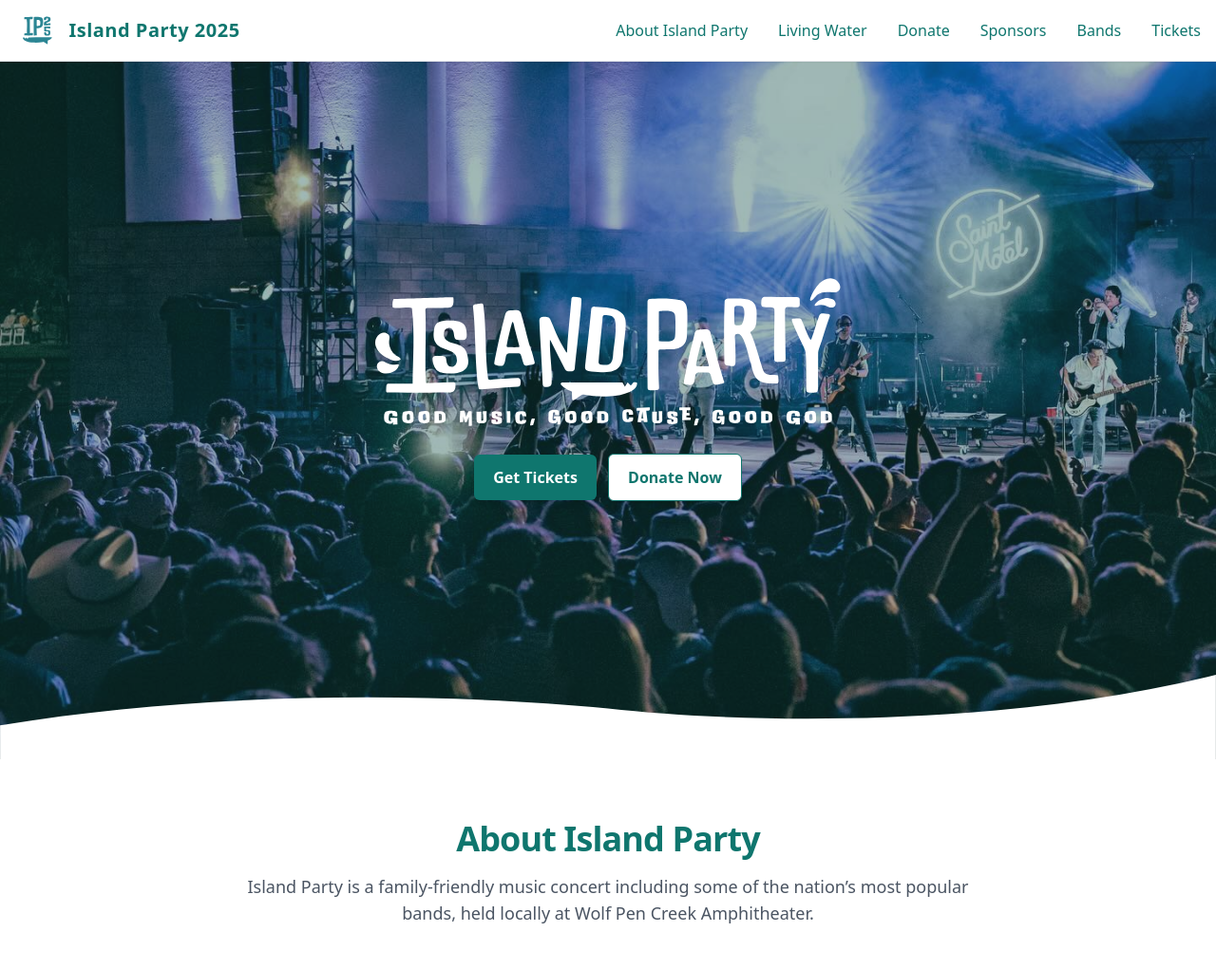
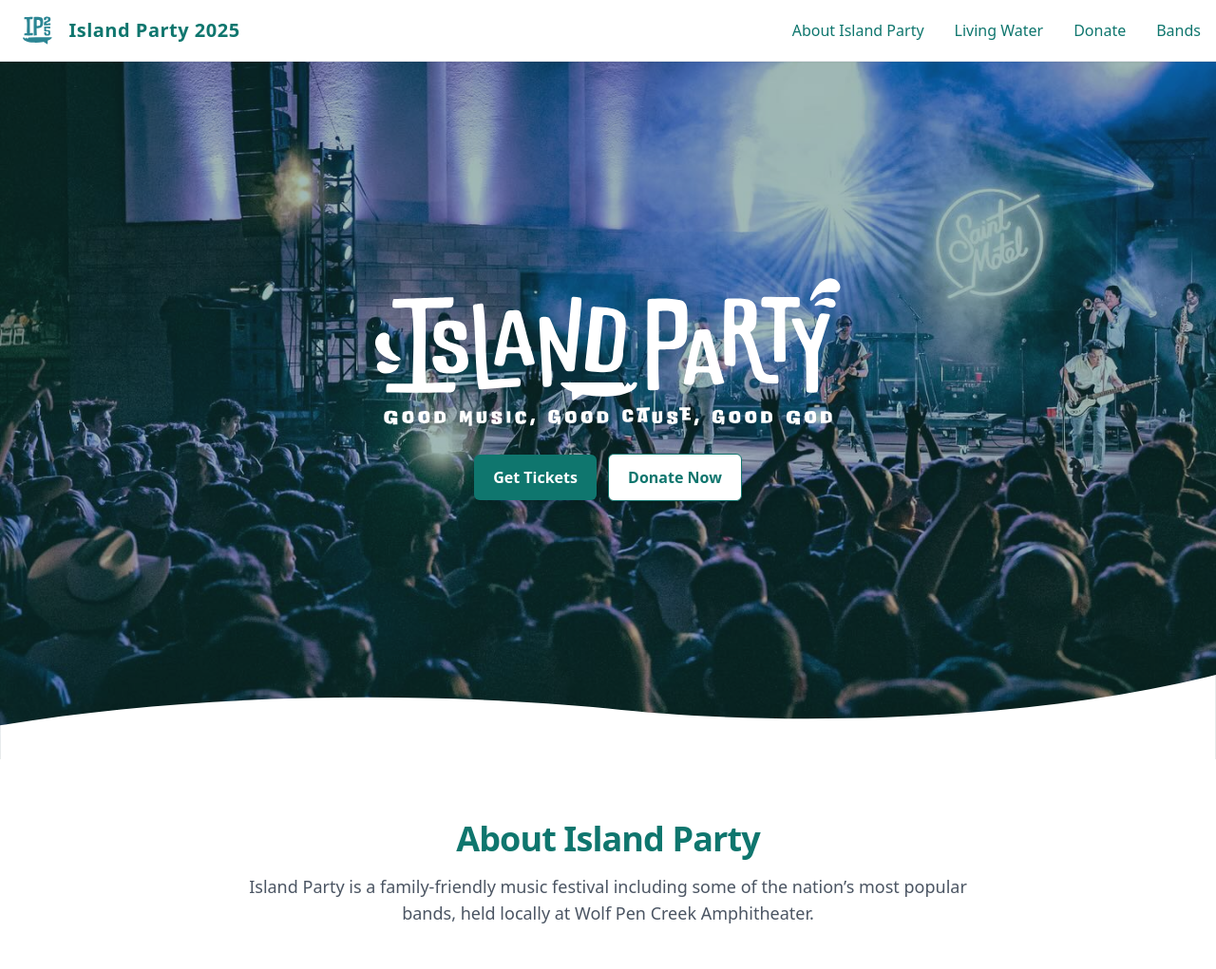
Before and after one commit to dhnguyen01/BYX-IP-Website-Final-2025, a website: page index.html in a window 1280 px wide. Shown: the top 1021 px of the page at 95% size. Drawn offline with nearby package versions, Linux system fonts and the light colour scheme.

Commit message:
Changed concert to festival and updated email contact

```diff
--- a/index.html
+++ b/index.html
@@ -85,10 +85,10 @@
         <a href="#about" class="nav-link">About Island Party</a>
         <a href="#lwi" class="nav-link">Living Water</a>
         <a href="#donate" class="nav-link">Donate</a>
-        <a href="#sponsors" class="nav-link">Sponsors</a>
+        <!-- <a href="#sponsors" class="nav-link">Sponsors</a> -->
         <!-- New Bands link -->
         <a href="#bands" class="nav-link">Bands</a>
-        <a href="#tickets" class="nav-link">Tickets</a>
+        <!-- <a href="#tickets" class="nav-link">Tickets</a> -->
       </div>
     </div>
 
@@ -103,10 +103,10 @@
         <a href="#about" class="nav-link" @click="mobileMenuOpen = false">About Island Party</a>
         <a href="#lwi" class="nav-link" @click="mobileMenuOpen = false">Living Water</a>
         <a href="#donate" class="nav-link" @click="mobileMenuOpen = false">Donate</a>
-        <a href="#sponsors" class="nav-link" @click="mobileMenuOpen = false">Sponsors</a>
+        <!-- <a href="#sponsors" class="nav-link" @click="mobileMenuOpen = false">Sponsors</a> -->
         <!-- New Bands link -->
         <a href="#bands" class="nav-link" @click="mobileMenuOpen = false">Bands</a>
-        <a href="#tickets" class="nav-link" @click="mobileMenuOpen = false">Tickets</a>
+        <!-- <a href="#tickets" class="nav-link" @click="mobileMenuOpen = false">Tickets</a> -->
       </div>
     </div>
   </nav>
@@ -149,7 +149,7 @@
         <div class="text-center mb-12">
           <h2 id="about-title" class="section-title">About Island Party</h2>
           <p class="section-subtitle max-w-3xl mx-auto">
-            Island Party is a family-friendly music concert including some of the nation’s most popular bands, held locally at Wolf Pen Creek Amphitheater.
+            Island Party is a family-friendly music festival including some of the nation’s most popular bands, held locally at Wolf Pen Creek Amphitheater.
           </p>
         </div>
         <div class="grid grid-cols-1 md:grid-cols-2 gap-8 items-center">
@@ -462,7 +462,7 @@
           <h4 class="text-xl font-semibold mb-4">Contact Us</h4>
           <p class="mb-2">
             <i class="fas fa-envelope mr-2"></i>
-            <a href="mailto:info@islandparty@tamubyx.org" class="text-teal-100 hover:underline">info@islandparty@tamubyx.org</a>
+            <a href="mailto:islandparty@tamubyx.org" class="text-teal-100 hover:underline">islandparty@tamubyx.org</a>
           </p>
           <p class="mb-2">
             <i class="fab fa-instagram mr-2"></i>
```
